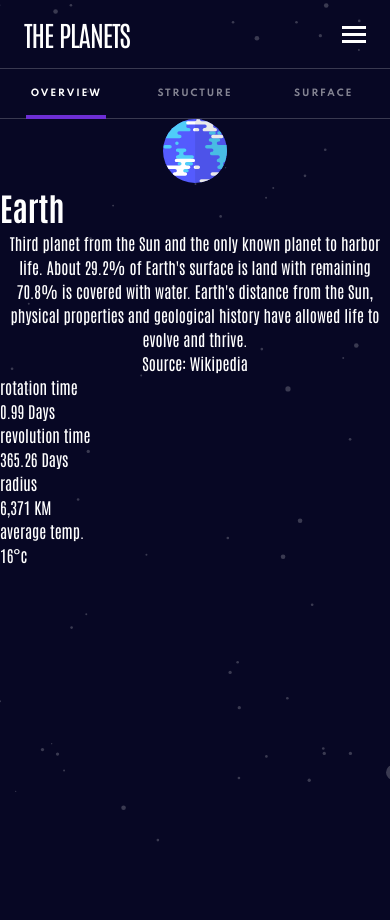
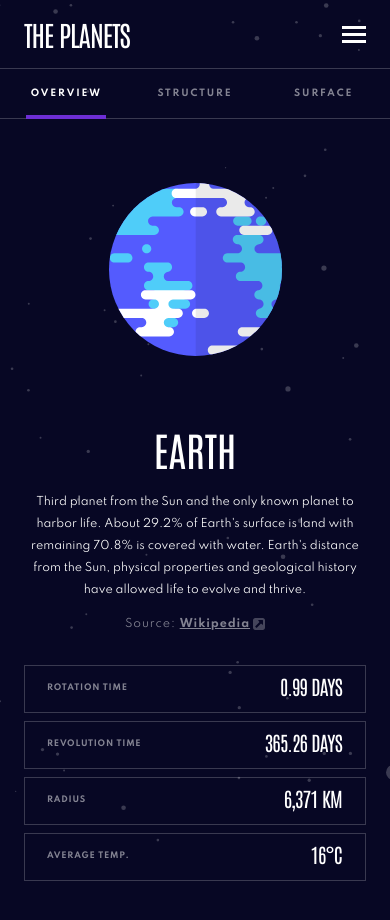
Before and after one commit to JorgeAMendoza/planet-facts, a Next.js app: page /planets/earth in a window 390 px wide. Before the commit the page ends 844 px from the top, so only its background shows below. Built offline with nearby package versions, Linux system fonts and the light colour scheme.

Commit message:
mobile styling, apply mobile styles for planet page, inserted neccessary media queries and gave planet image class a set height which is going to contain the various planet images of with their specific sizes

```diff
--- a/src/pages/planets/[id].tsx
+++ b/src/pages/planets/[id].tsx
@@ -7,9 +7,14 @@ import Image from "next/image";
 import styles from "../../styles/PlanetPage.module.css";
 import localFont from "@next/font/local";
 import clsx from "clsx";
+import sourceIcon from "../../../public/icon-source.svg";
 
 const spartan = localFont({
   src: "../../../public/Spartan-Bold.ttf",
+  display: "block",
+});
+const spartanRegular = localFont({
+  src: "../../../public/Spartan-Regular.ttf",
   display: "block",
 });
 
@@ -82,8 +87,8 @@ const Planet = ({ planetData }: PlanetProps) => {
           <Image
             src={content.image}
             alt={`Image of planet ${planetData.name}`}
-            width={64}
-            height={64}
+            width={173}
+            height={173}
             data-cy="planetImage"
           />
 
@@ -98,16 +103,29 @@ const Planet = ({ planetData }: PlanetProps) => {
             </div>
           ) : null}
         </div>
-        <h1 data-cy="planetName" className={styles.planetName}>
-          {planetData.name}
-        </h1>
+
         {/*  */}
         <div className={styles.planetConent}>
-          <p aria-live="polite">{content.text}</p>
-          <p>
+          <h1 data-cy="planetName" className={styles.planetName}>
+            {planetData.name}
+          </h1>
+          <p
+            aria-live="polite"
+            className={`${spartanRegular.className} ${styles.planetText}`}
+          >
+            {content.text}
+          </p>
+          <p className={`${styles.planetSource} ${spartanRegular.className}`}>
             Source:{" "}
-            <a data-cy="source" href={content.source}>
-              Wikipedia
+            <a
+              data-cy="source"
+              href={content.source}
+              className={`${spartan.className}`}
+            >
+              Wikipedia{" "}
+              <span>
+                <Image src={sourceIcon} width={12} height={12} alt="" />
+              </span>
             </a>
           </p>
         </div>
@@ -147,20 +165,20 @@ const Planet = ({ planetData }: PlanetProps) => {
         </div>
 
         <section className={styles.planetStats}>
-          <div>
-            <p>rotation time</p>
+          <div className={styles.stat}>
+            <p className={spartan.className}>rotation time</p>
             <p data-cy="rotationTime">{planetData.rotation}</p>
           </div>
-          <div>
-            <p>revolution time</p>
+          <div className={styles.stat}>
+            <p className={spartan.className}>revolution time</p>
             <p data-cy="revolutionTime">{planetData.revolution}</p>
           </div>
-          <div>
-            <p>radius</p>
+          <div className={styles.stat}>
+            <p className={spartan.className}>radius</p>
             <p data-cy="radius">{planetData.radius}</p>
           </div>
-          <div>
-            <p>average temp.</p>
+          <div className={styles.stat}>
+            <p className={spartan.className}>average temp.</p>
             <p data-cy="averageTemp">{planetData.temperature}</p>
           </div>
         </section>
--- a/src/styles/PlanetPage.module.css
+++ b/src/styles/PlanetPage.module.css
@@ -5,9 +5,9 @@
   grid-template-areas:
     "contentButton contentButton contentButton contentButton"
     "planetImage planetImage planetImage planetImage"
-    "planetName planetName planetName planetName"
     "planetContent planetContent planetContent planetContent"
     "stats stats stats stats";
+  gap: 2rem;
 }
 
 .buttonContainer {
@@ -16,7 +16,7 @@
   grid-area: contentButton;
   border-bottom: 1px solid rgba(255, 255, 255, 0.2);
   min-height: 5rem;
-  padding: 0 .2rem;
+  padding: 0 0.2rem;
 }
 
 .contentButton {
@@ -114,19 +114,83 @@
   justify-content: center;
   align-items: center;
   grid-area: planetImage;
+  height: 26rem;
+}
+
+.planetName {
+  text-align: center;
+  font-size: 4rem;
+  font-weight: 400;
+  margin-block-end: 1.2rem;
+  text-transform: uppercase;
 }
 
 .planetConent {
+  width: 90%;
+  margin: 0 auto;
   text-align: center;
   grid-area: planetContent;
+  font-size: 1.1rem;
+  padding: 0 0.5rem;
+}
+
+.planetText {
+  line-height: 22px;
+}
+
+.planetSource {
+  opacity: 0.5;
+  margin-block-start: 1.5rem;
+  letter-spacing: 0.9px;
+}
+
+.planetSource a {
+  text-decoration: underline;
+  display: inline-flex;
+  align-items: center;
+}
+
+.planetConent a img {
+  opacity: 1;
+  margin-left: 0.3rem;
 }
 
 .planetStats {
   grid-area: stats;
+  margin-bottom: 4rem;
+  padding: 0 0.5rem;
+  margin-block-start: 1.2rem;
 }
 
-.planetName {
-  grid-area: planetName;
+.planetStats > *:not(:last-of-type) {
+  margin-block-end: 0.8rem;
+}
+
+.stat {
+  width: 90%;
+  margin: 0 auto;
+  display: flex;
+  justify-content: space-between;
+  align-items: center;
+  border: 1px solid rgba(255, 255, 255, 0.2);
+  height: 4.8rem;
+}
+
+.stat p:first-of-type {
+  opacity: 0.5;
+  font-size: 0.8rem;
+  text-transform: uppercase;
+  letter-spacing: 0.8px;
+  padding-bottom: 0.1rem;
+  padding-left: 2.2rem;
+}
+
+.stat p:last-of-type {
+  font-size: 2rem;
+  letter-spacing: -0.75px;
+  padding-bottom: 0.6rem;
+  padding-right: 2.3rem;
+  text-transform: uppercase;
 }
 
 /* tablet queries (768px) */
```
